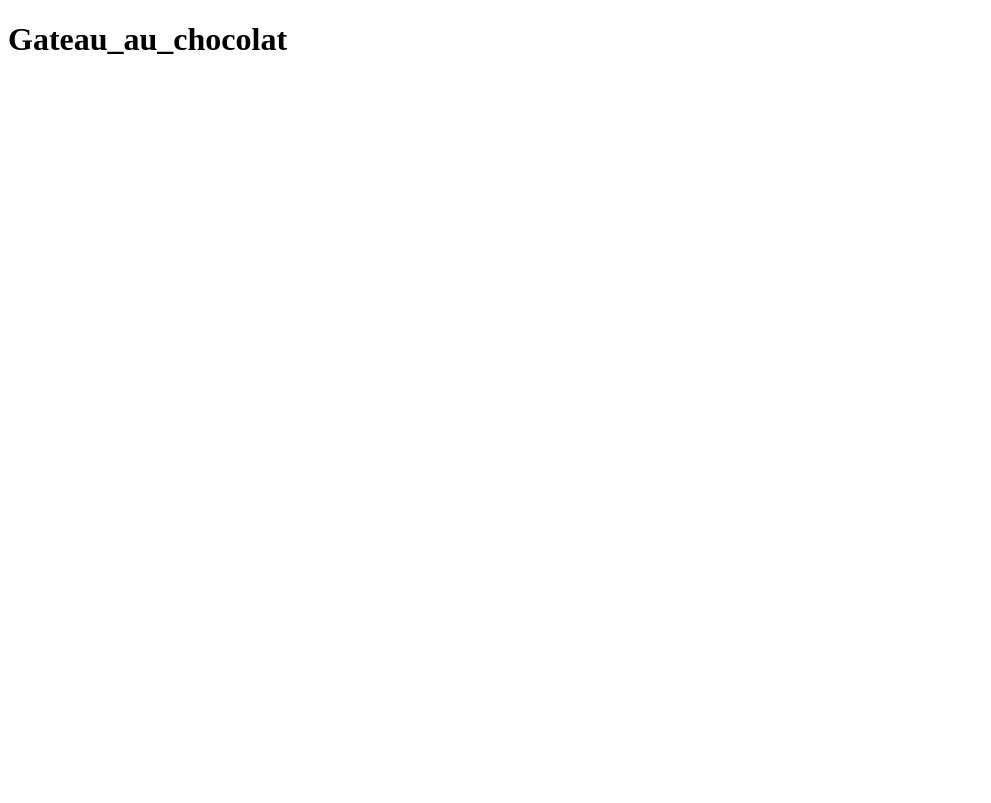
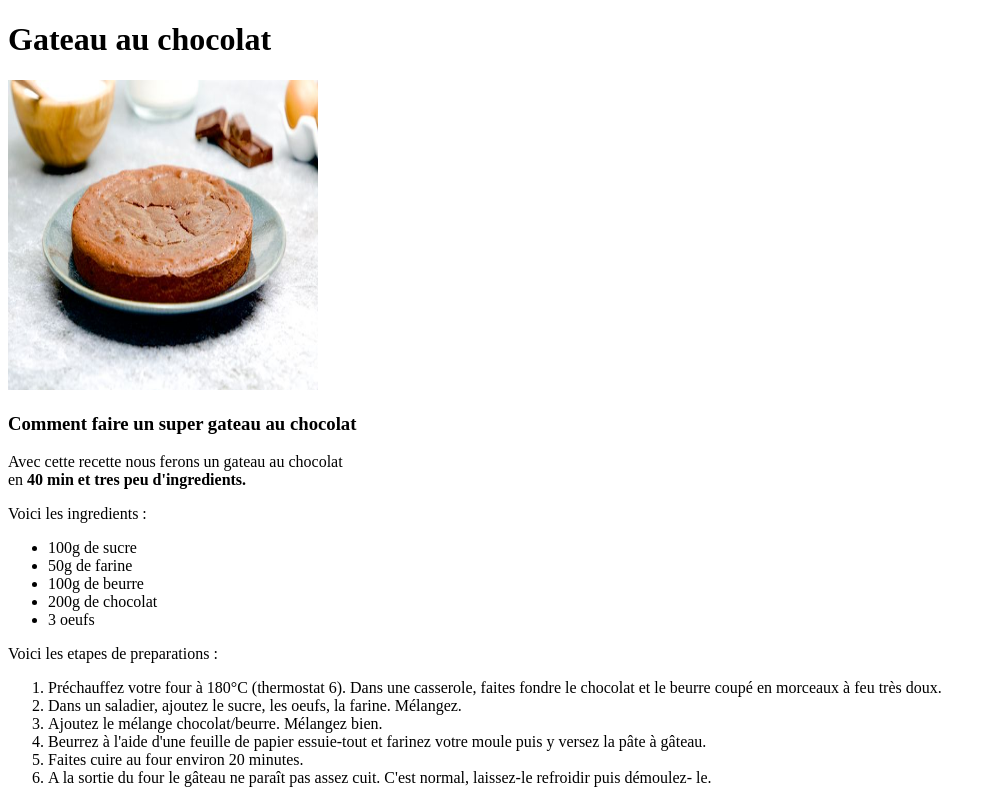
Before and after one commit to Neo-Glam/odin-recipes, a plain HTML site: page recipes/gateau_au_chocolat.html in a window 1280 px wide. Shown: the whole page, without its empty margins (0-991 px from the left). Drawn offline with Linux system fonts and the light colour scheme.

Commit message:
complete la page gateau_au_chocolat.html

```diff
--- a/recipes/gateau_au_chocolat.html
+++ b/recipes/gateau_au_chocolat.html
@@ -3,10 +3,35 @@
 <head>
     <meta charset="UTF-8">
     <meta name="viewport" content="width=device-width, initial-scale=1.0">
-    <title>gateau_au_chocolat</title>
+    <title>Gateau au chocolat</title>
 </head>
 <body>
-    <h1>Gateau_au_chocolat</h1>
+    <h1>Gateau au chocolat</h1>
 
+    <img
+    src="../images/gateau_au_chocolat.jpg" alt="super gateau au chocolat"
+    height="310" width="310">
+    <h3>Comment faire un super gateau au chocolat</h3>
+    <p>Avec cette recette nous ferons un gateau au chocolat<br>
+    en <strong>40 min et tres peu d'ingredients. </strong></p>
+
+    <p>Voici les ingredients :</p>
+    <ul>
+        <li>100g de sucre</li>
+        <li>50g de farine</li>
+        <li>100g de beurre</li>
+        <li>200g de chocolat</li>
+        <li>3 oeufs</li>
+    </ul>
+
+    <p>Voici les etapes de preparations : </p>
+    <ol>
+        <li>Préchauffez votre four à 180°C (thermostat 6). Dans une casserole, faites fondre le chocolat et le beurre coupé en morceaux à feu très doux.</li>
+        <li>Dans un saladier, ajoutez le sucre, les oeufs, la farine. Mélangez.</li>
+        <li>Ajoutez le mélange chocolat/beurre. Mélangez bien.</li>
+        <li>Beurrez à l'aide d'une feuille de papier essuie-tout et farinez votre moule puis y versez la pâte à gâteau.</li>
+        <li>Faites cuire au four environ 20 minutes.</li>
+        <li>A la sortie du four le gâteau ne paraît pas assez cuit. C'est normal, laissez-le refroidir puis démoulez- le.</li>
+    </ol>
 </body>
 </html>
```
